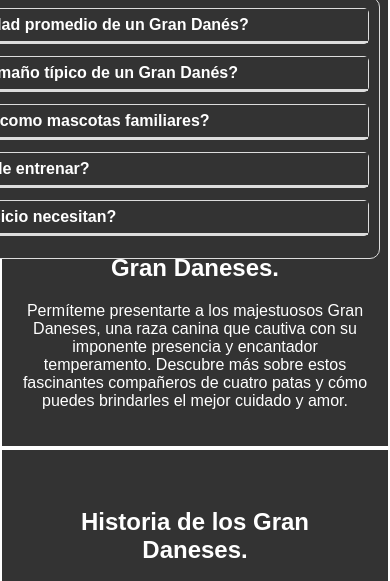
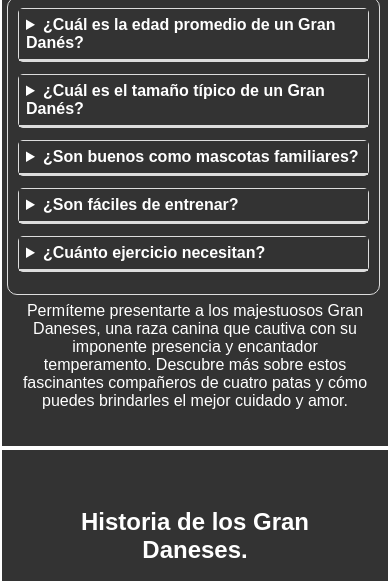
Before and after one commit to GranDanesBogota/GranDanes, a plain HTML site: page index.html in a window 390 px wide. Both pictures are taken after a click on the heading "Preguntas Frecuentes". Shown: the part 205-786 px from the top of the page. Drawn offline with Linux system fonts and the light colour scheme.

Commit message:
Update styles.css

```diff
--- a/styles.css
+++ b/styles.css
@@ -275,6 +275,10 @@
     .image-left {
         margin-left: 15px;
     }
+     .faq-content{
+        overflow: hidden;
+        width: 90%;
+    }
     .header-content {
         text-align: left;
     }
```
